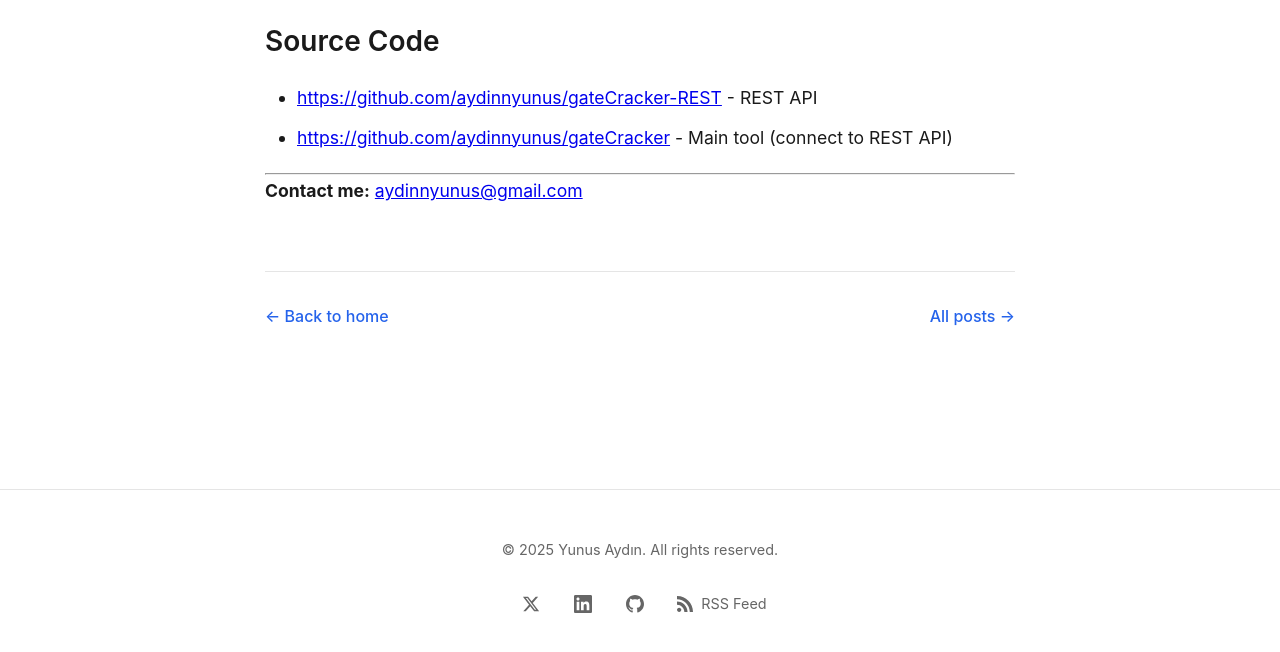
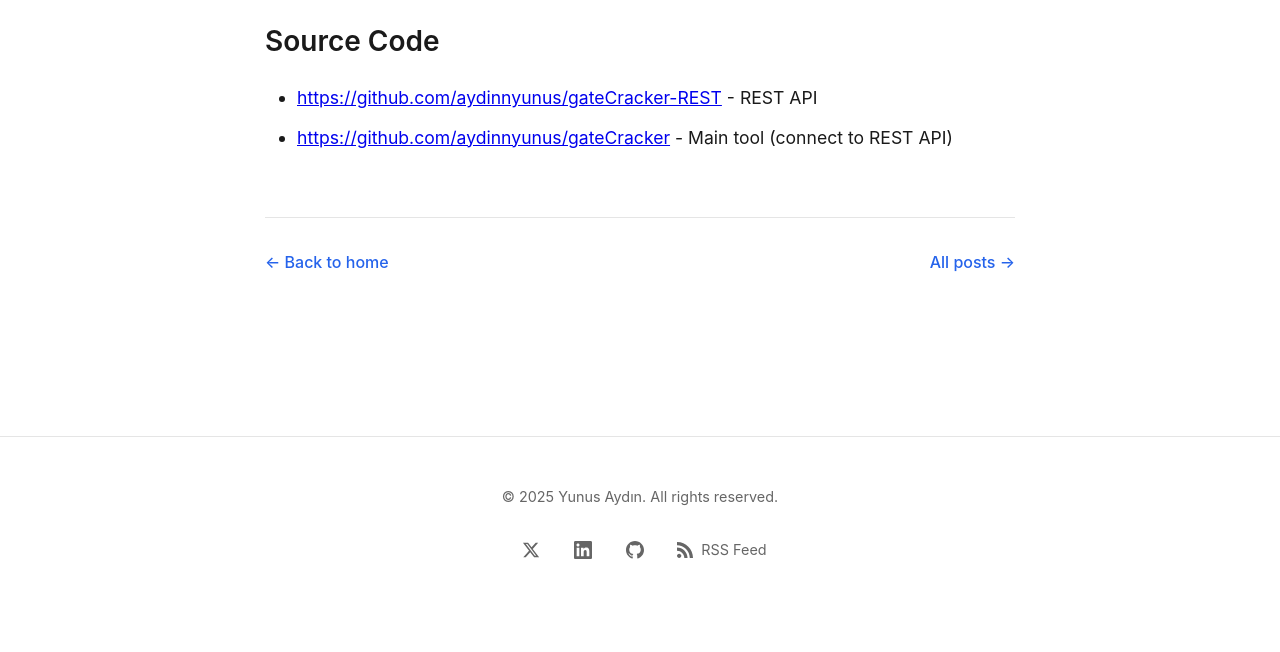
Before and after one commit to aydinnyunus/aydinnyunus.github.io, a Jekyll site: the page built from _posts/2022-01-07-bypassing-door-passwords.md, in a window 1280 px wide and 900 px high, scrolled down 5993 px, cut to the strip 230-882 px from the top of the window. Built offline with Jekyll 4.4.1, drawn with Linux system fonts in a browser that asks for light colours; after the commit the page ends 6839 px from its top, so only the background shows below that.

```diff
--- a/_posts/2022-01-07-bypassing-door-passwords.md
+++ b/_posts/2022-01-07-bypassing-door-passwords.md
@@ -136,7 +136,3 @@
 
 - [https://github.com/aydinnyunus/gateCracker-REST](https://github.com/aydinnyunus/gateCracker-REST) - REST API
 - [https://github.com/aydinnyunus/gateCracker](https://github.com/aydinnyunus/gateCracker) - Main tool (connect to REST API)
-
----
-
-**Contact me:** [aydinnyunus@gmail.com](mailto:aydinnyunus@gmail.com)
```
